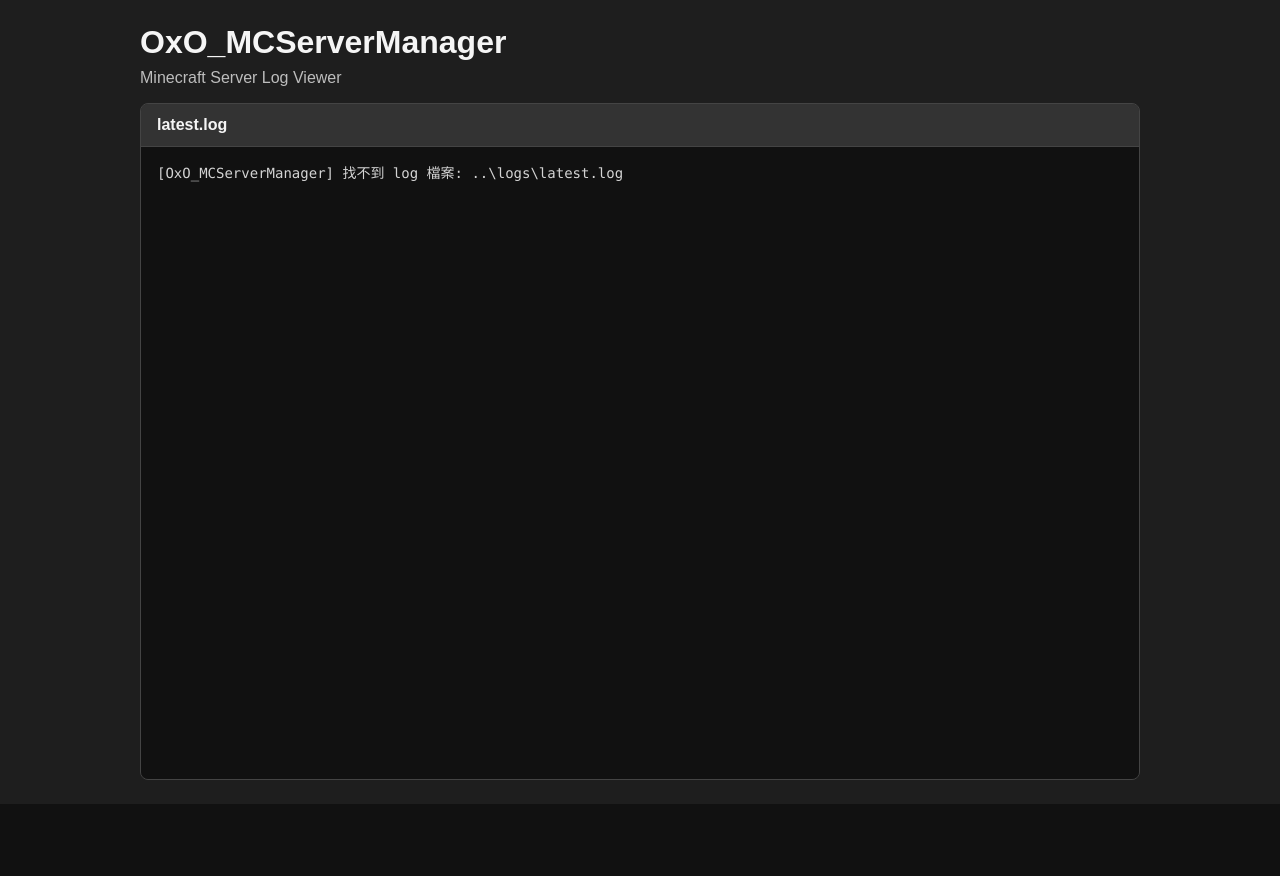
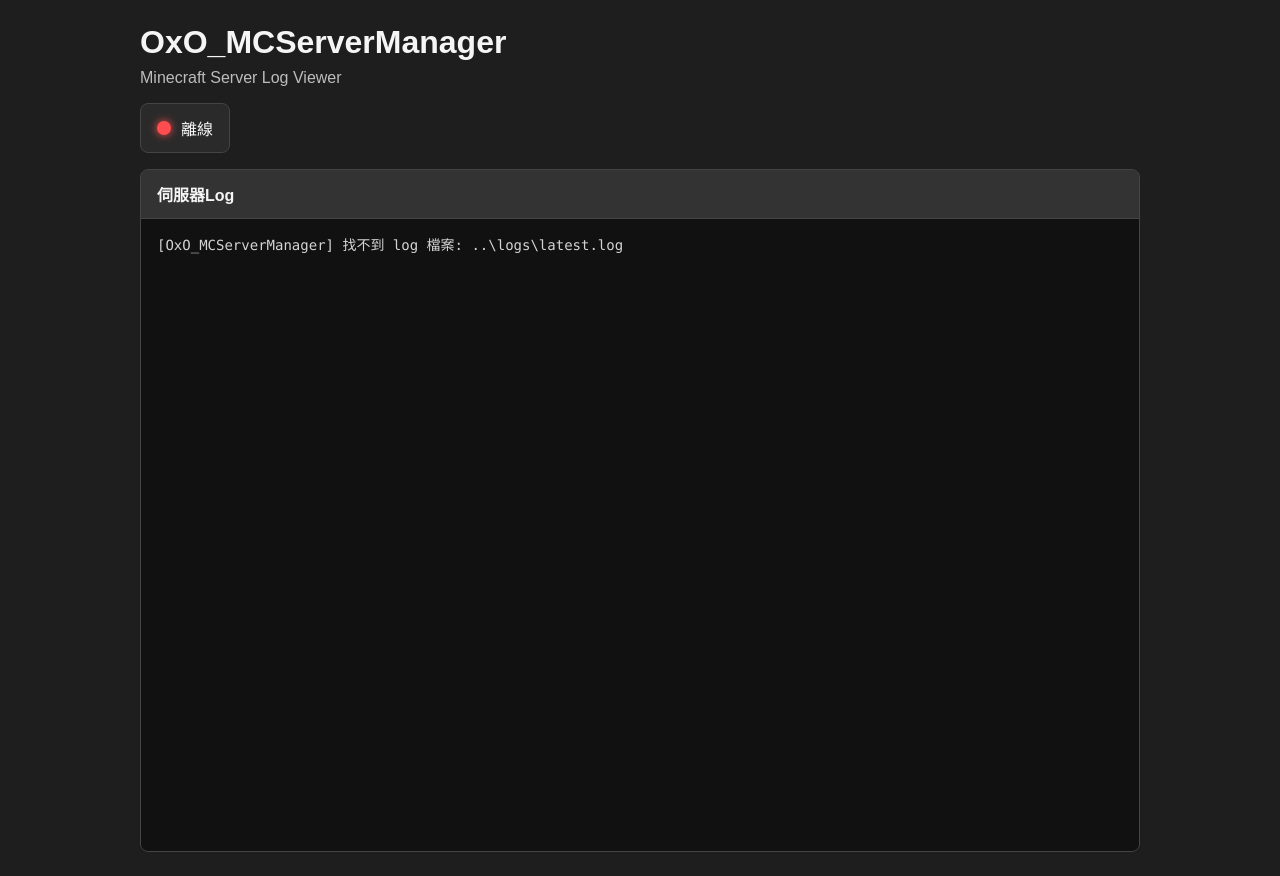
Before and after one commit to yuexuanOxO/OxOcraft-Manager, a Flask app: page / in a window 1280 px wide. Before the commit the page ends 804 px from the top, so only its background shows below. Run offline with Flask 3, Linux system fonts and the light colour scheme; data that the repository does not hold is empty.

Commit message:
將log輸出顯示到web上&顯示server狀態(上線或離線)

```diff
--- a/app.py
+++ b/app.py
@@ -1,10 +1,20 @@
 from pathlib import Path
 from flask import Flask, render_template, jsonify
+import socket
 
 app = Flask(__name__)
 
 # 這裡先改成你的 latest.log 實際路徑
 LOG_FILE = Path(r"..\logs\latest.log")
+
+
+def is_server_online(host="127.0.0.1", port=25565, timeout=1):
+    try:
+        with socket.create_connection((host,port), timeout = timeout):
+            return True
+    except OSError:
+        return False
+
 
 
 def read_last_lines(file_path: Path, max_lines: int = 100) -> list[str]:
@@ -26,6 +36,15 @@ def index():
     return render_template("index.html", logs=logs)
 
 
+@app.route("/status")
+def get_status():
+    response = jsonify({
+        "online": is_server_online()
+    })
+    response.headers["Cache-Control"] = "no-store"
+    return response
+
+
 @app.route("/log")
 def get_log():
     logs = "".join(read_last_lines(LOG_FILE, max_lines=100))
--- a/static/main.js
+++ b/static/main.js
@@ -13,5 +13,34 @@ async function updateLog() {
     }
 }
 
-// 頁面載入後每 2 秒更新一次
+
+async function updateStatus(){
+    try{
+        const response = await fetch("/status");
+        const data = await response.json();
+
+        const statusLight = document.getElementById("statusLight");
+        const statusText = document.getElementById("statusText");
+
+        if(data.online){
+            statusLight.classList.remove("offline");
+            statusLight.classList.add("online");
+            statusText.textContent = "在線";
+        }else{
+            statusLight.classList.remove("online");
+            statusLight.classList.add("offline");
+            statusText.textContent = "離線";
+        }
+
+    }catch(error){
+        console.error("更新狀態失敗:", error);
+    }
+}
+
+//開啟後先初始化抓取server狀態
+updateStatus();
+
+// 頁面載入後每 2 秒更新一次log
 setInterval(updateLog, 2000);
+
+setInterval(updateStatus,2000);
--- a/static/style.css
+++ b/static/style.css
@@ -18,6 +18,35 @@ h1 {
 .subtitle {
     margin-top: 0;
     color: #bdbdbd;
+}
+
+.status-panel{
+    display: flex;
+    align-items: center;
+    gap: 10px;
+    margin-bottom: 16px;
+    padding: 12px 16px;
+    background-color: #2a2a2a;
+    border: 1px solid #444;
+    border-radius: 8px;
+    width: fit-content;
+}
+
+.status-light{
+    width: 14px;
+    height: 14px;
+    border-radius: 50%;
+    display: inline-block;
+}
+
+.status-light.online{
+    background-color: #33cc66;
+    box-shadow: 0 0 8px #33cc66;
+}
+
+.status-light.offline{
+    background-color: #ff4d4f;
+    box-shadow: 0 0 8px #ff4d4f;
 }
 
 .panel {
--- a/templates/index.html
+++ b/templates/index.html
@@ -11,9 +11,14 @@
         <h1>OxO_MCServerManager</h1>
         <p class="subtitle">Minecraft Server Log Viewer</p>
 
+        <div class="status-panel">
+            <span id="statusLight" class="status-light {{ 'online' if server_online else 'offline' }}"></span>
+            <span id="statusText">{{ '在線' if server_online else '離線' }}</span>
+        </div>
+
         <div class="panel">
             <div class="panel-header">
-                <span>latest.log</span>
+                <span>伺服器Log</span>
             </div>
             <pre id="logBox">{{ logs }}</pre>
         </div>
```
Also changed, not shown: 2 other files.
